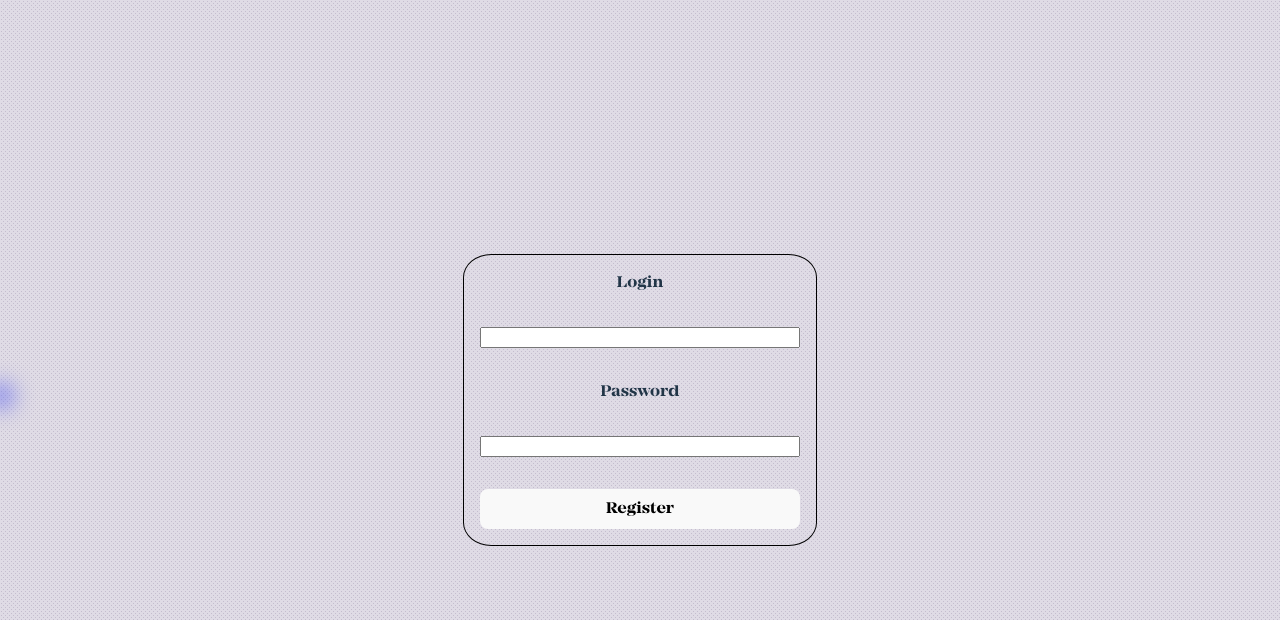
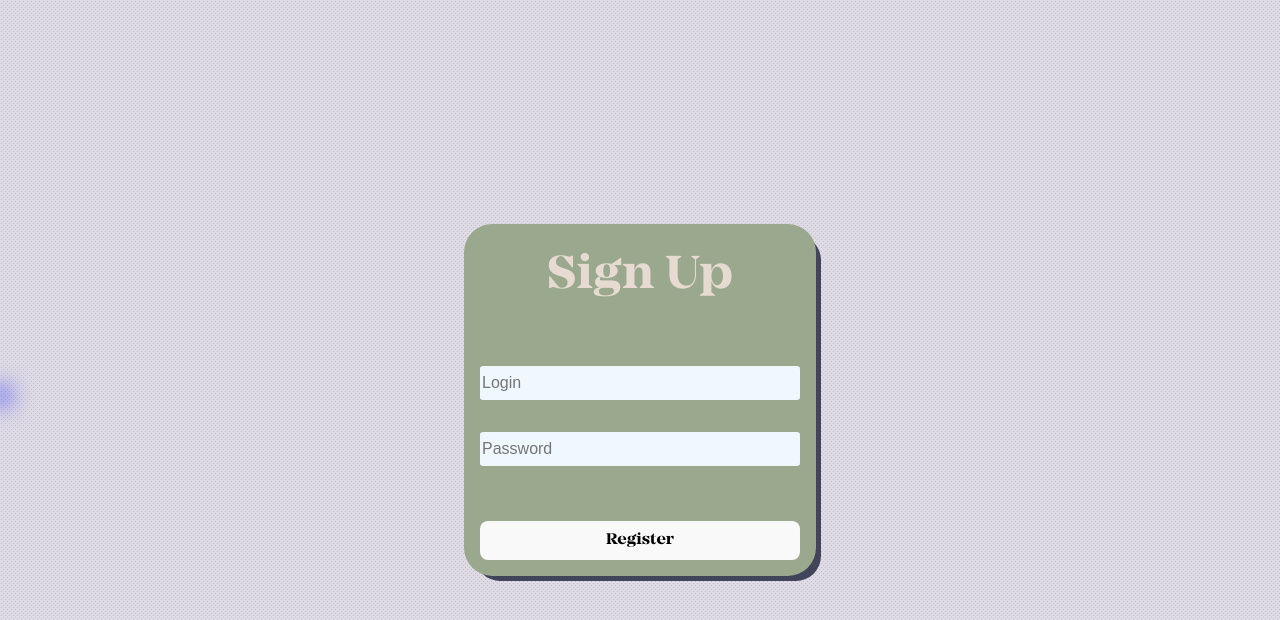
Before and after one commit to ezi000/Filmovo, a React (Vite) app: page /register in a window 1280 px wide. Shown: the top 620 px of the page. Built offline with nearby package versions, Linux system fonts and the light colour scheme.

Commit message:
some styling

```diff
--- a/api/routes/users.js
+++ b/api/routes/users.js
@@ -6,7 +6,7 @@ import checkAuth from "../middleware/checkAuth.js";
 
 const router = express.Router();
 
-router.post("/signin", async (req, res, next) => {
+router.post("/signup", async (req, res, next) => {
   try {
     const hashedPassword = await bcrypt.hash(req.body.password, 10);
     const user = new User({
--- a/src/App.jsx
+++ b/src/App.jsx
@@ -10,11 +10,11 @@ function App() {
 
       <div className="buttons">
         <Link to="login">
-          <button id="logIn">Log in</button>
+          <button id="logIn">Log In</button>
         </Link>
 
         <Link to="register">
-          <button id="signIn">Sign in</button>
+          <button id="signUp">Sign Up</button>
         </Link>
       </div>
     </>
--- a/src/Login.jsx
+++ b/src/Login.jsx
@@ -20,7 +20,7 @@ function login() {
 const Login = () => {
   return (
     <div className="auth">
-      <label htmlFor="name">Login</label>
+      <div className="h1">Log In</div>
       <input
         type="text"
         id="name"
@@ -28,8 +28,8 @@ const Login = () => {
         required
         minLength="4"
         size="10"
+        placeholder="Login"
       />
-      <label htmlFor="password">Password</label>
       <input
         type="password"
         id="password"
@@ -37,6 +37,7 @@ const Login = () => {
         required
         minLength="4"
         size="10"
+        placeholder="Password"
       />
       <button onClick={login} id="login">
         Log in
--- a/src/Register.jsx
+++ b/src/Register.jsx
@@ -3,7 +3,7 @@ import "./auth.css";
 function register() {
   const loginSign = document.getElementById("name").value;
   const passwordSign = document.getElementById("password").value;
-  fetch("http://localhost:3000/users/signin", {
+  fetch("http://localhost:3000/users/signup", {
     method: "POST",
     headers: {
       "Content-Type": "application/json",
@@ -17,10 +17,12 @@ function register() {
   });
 }
 
+//można dodać, żeby trzeba było 2x wpisać to samo hasło
 const Register = () => {
   return (
     <div className="auth">
-      <label htmlFor="name">Login</label>
+      <div className="h1">Sign Up</div>
+      <div className="fields">
         <input
           type="text"
           id="name"
@@ -28,8 +30,8 @@ const Register = () => {
           required
           minLength="4"
           size="10"
+          placeholder="Login"
         />
-      <label htmlFor="password">Password</label>
         <input
           type="password"
           id="password"
@@ -37,7 +39,9 @@ const Register = () => {
           required
           minLength="4"
           size="10"
+          placeholder="Password"
         />
+      </div>
       <button onClick={register} id="register">
         Register
       </button>
--- a/src/auth.css
+++ b/src/auth.css
@@ -1,9 +1,41 @@
 .auth {
-  border: 1px solid black;
   border-radius: 8%;
   padding: 1rem;
   display: flex;
   width: 20rem;
+  height: 20rem;
   gap: 2rem;
   flex-direction: column;
+  background-color: #9aa88e;
+  justify-content: space-between;
+  -webkit-box-shadow: 8px 8px 0px -3px rgba(66, 68, 90, 1);
+  -moz-box-shadow: 8px 8px 0px -3px rgba(66, 68, 90, 1);
+  box-shadow: 8px 8px 0px -3px rgba(66, 68, 90, 1);
 }
+
+.h1 {
+  color: #e6dad1;
+  font-size: 3rem;
+  user-select: none;
+}
+
+.fields {
+  display: flex;
+  flex-direction: column;
+  gap: 2rem;
+  justify-content: center;
+  flex-grow: 1;
+}
+
+input {
+  background-color: aliceblue;
+  border: 0;
+  border-radius: 0.2rem;
+  color: black;
+  height: 2rem;
+  font-size: 100%;
+}
+
+input:focus {
+  outline: none;
+}
```
Lines whose indentation alone changed are shown as unchanged.
